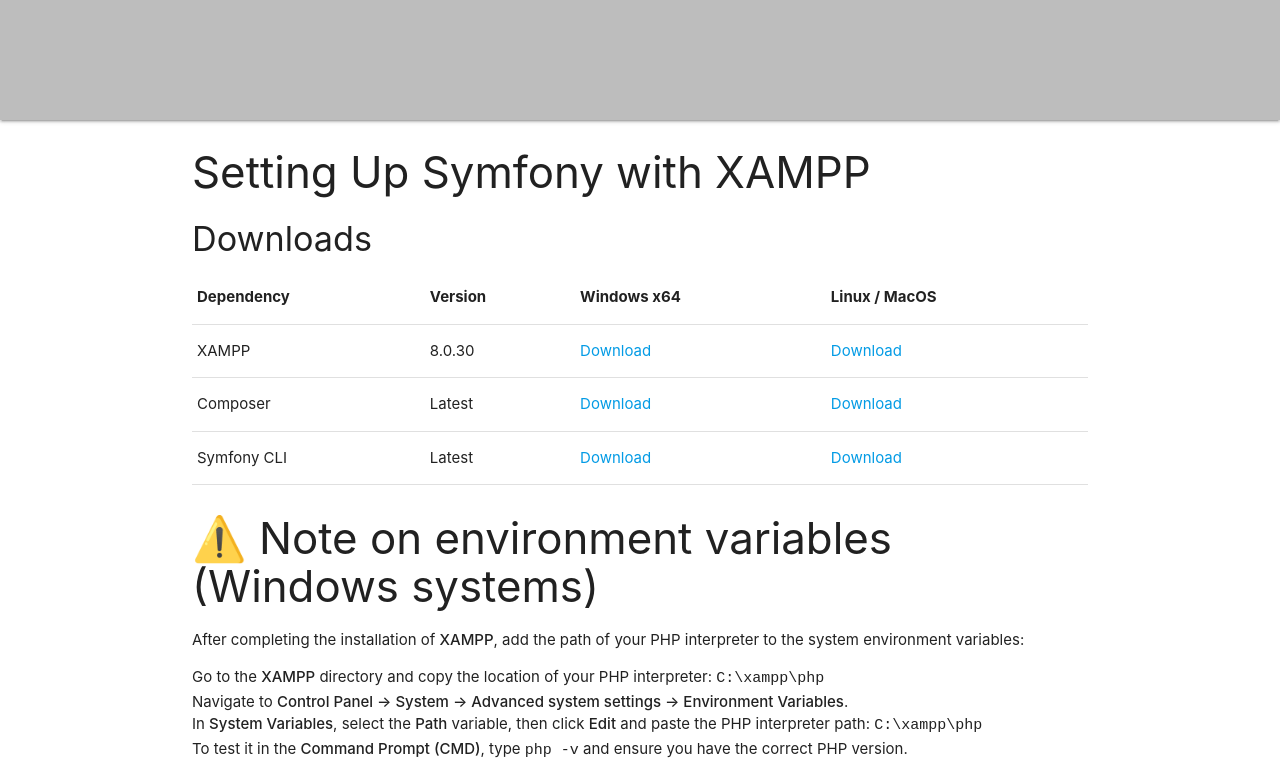
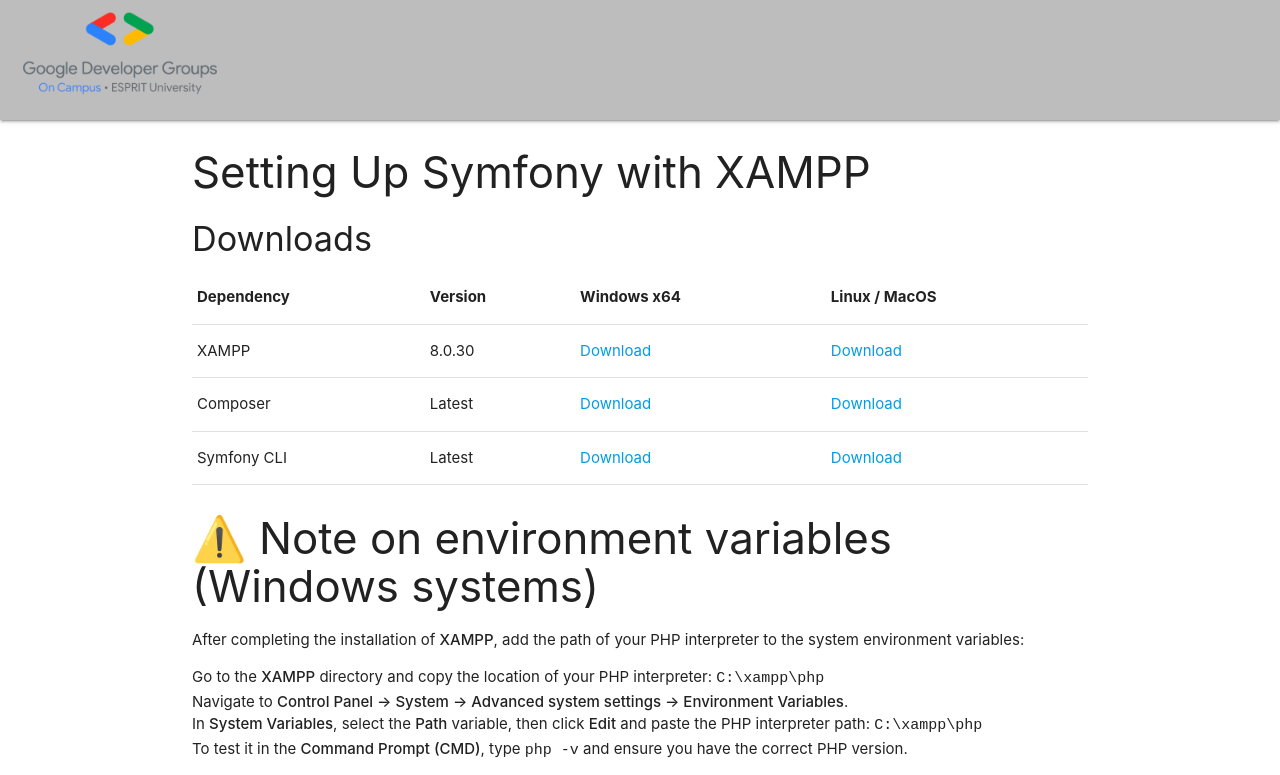
Before and after one commit to rayenzaafouri/formula-pi-symfony, a plain HTML site: page index.html in a window 1280 px wide. Shown: the top 775 px of the page. Drawn offline with nearby package versions, Linux system fonts and the light colour scheme.

Commit message:
Fix : missing GDG correct logo URL

```diff
--- a/index.html
+++ b/index.html
@@ -29,11 +29,7 @@
   <body>
     <nav>
       <div class="nav-wrapper grey lighten-1">
-        <img class="brand-logo" src="/assets//gdg.png" alt="" />
-        <ul>
-          <img class="brand-logo" src="/assets//gdg.png" alt="" />
-          <li></li>
-        </ul>
+        <img class="brand-logo" src="https://raw.githubusercontent.com/rayenzaafouri/formula-pi-symfony/master/assets/gdg.png" alt="" />
       </div>
     </nav>
 
```
